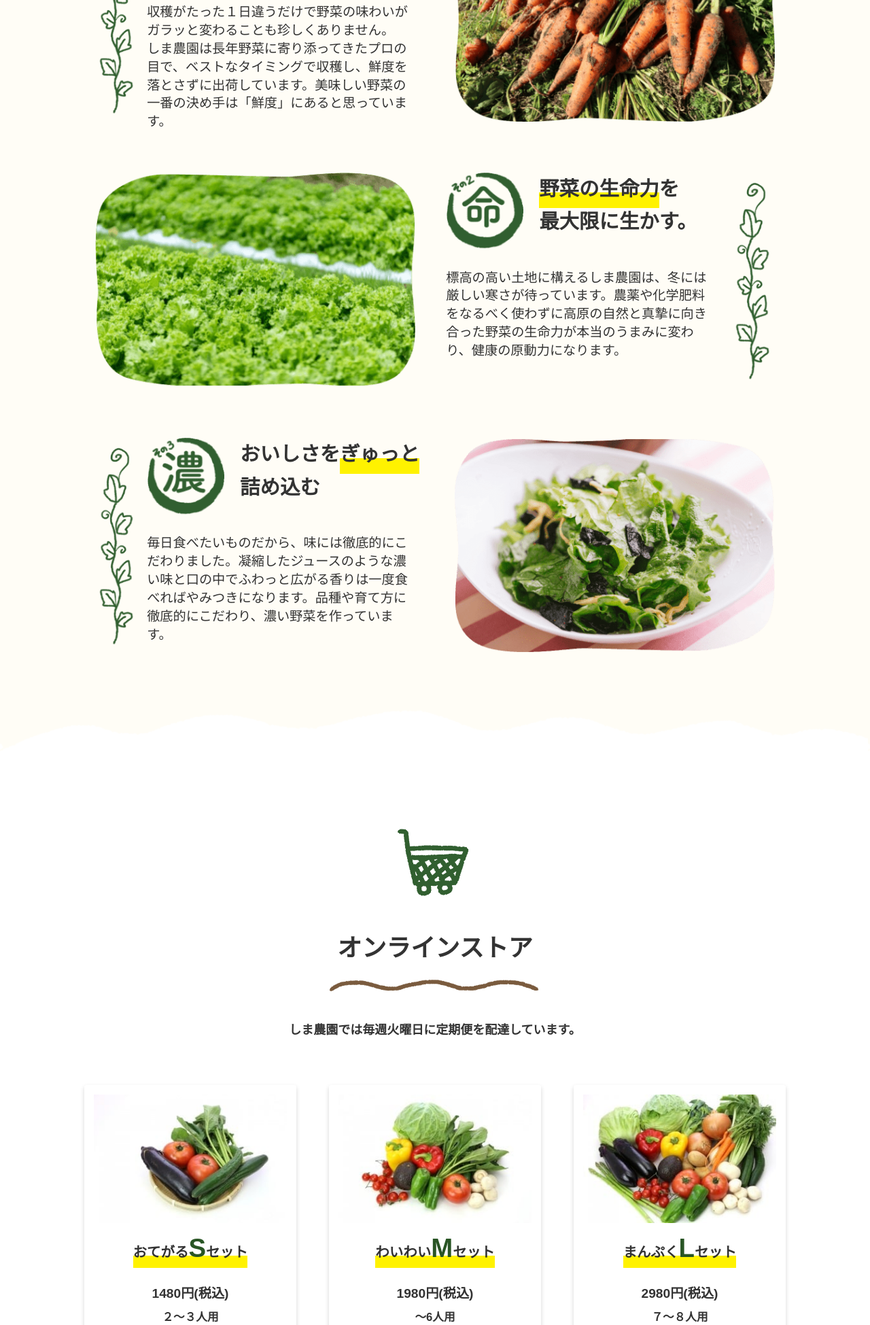
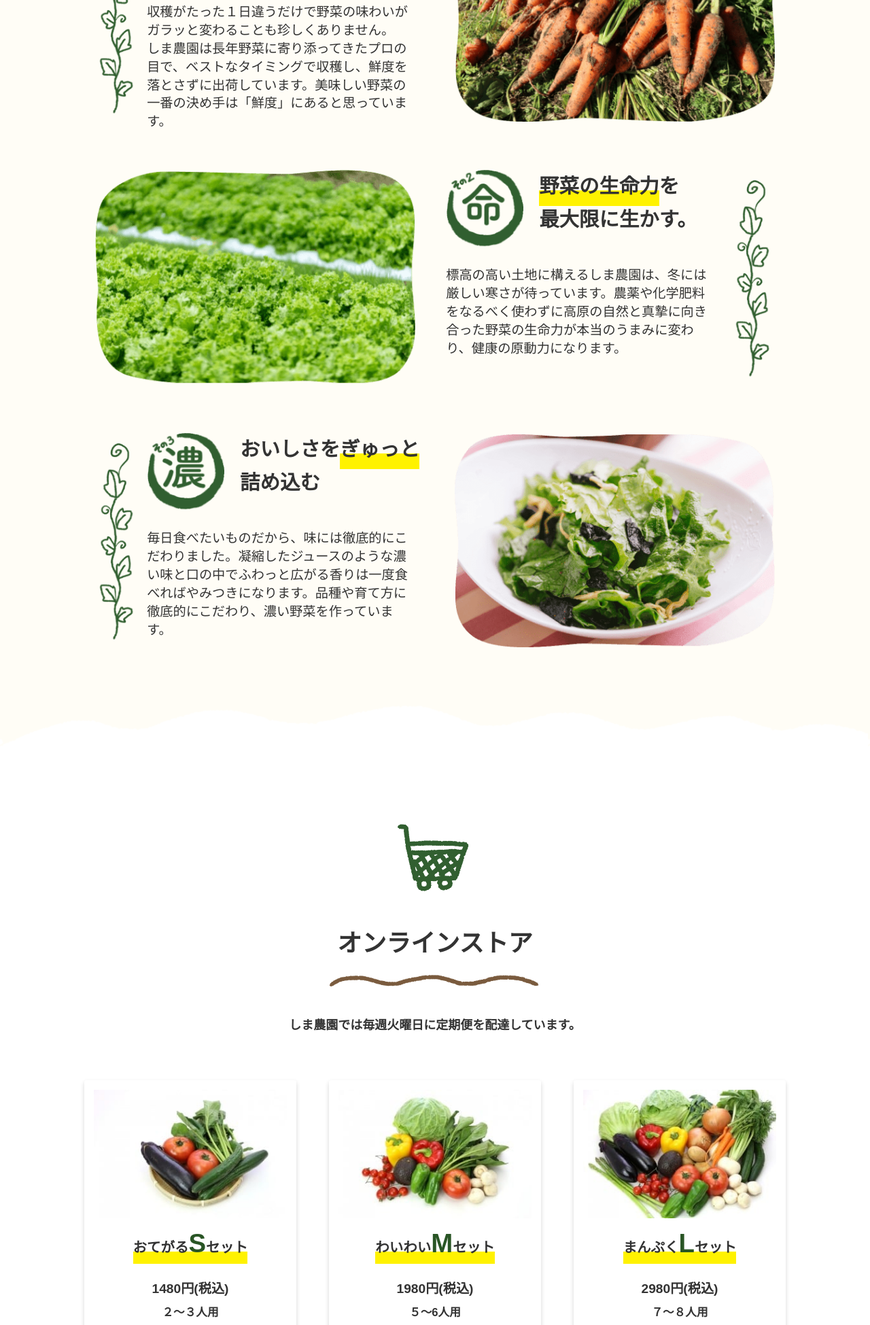
Before and after one commit to hisarararu/hisarararu, a PHP site: page / in a window 1280 px wide. Shown: the part 2415-4364 px from the top of the page at 68% size. Run offline with PHP 8.4, Linux system fonts and the light colour scheme.

Commit message:
Add files via upload

```diff
--- a/index-page/index.html
+++ b/index-page/index.html
@@ -175,8 +175,8 @@
         <img src="img/top-img/store2.jpg" alt="">
         <h4><span class="under">わいわい<span class="size">M</span>セット</span></h4>
         <p class="fz20 online-price">1980円(税込)</p>
-        <p class="online-txt">〜6人用</p>
-        <p class="online-txt">旬の野菜７〜８種</p>
+        <p class="online-txt">５〜6人用</p>
+        <p class="online-txt">旬の野菜7〜８種</p>
       </div>
 
             <div class="online-items-item">
--- a/index-page/style.css
+++ b/index-page/style.css
@@ -822,7 +822,7 @@ footer p{
   display: flex;
   justify-content: center;
   /* padding-right: 125px; */
-  margin-bottom: 70px;
+  margin-bottom: 5.2vw;
 }
 
 .kodawari-point-content-title{
@@ -1284,6 +1284,7 @@ header{
 
 .online-items-item h4{
   font-size: 22px;
+
 }
 
 /* news-sp */
```
